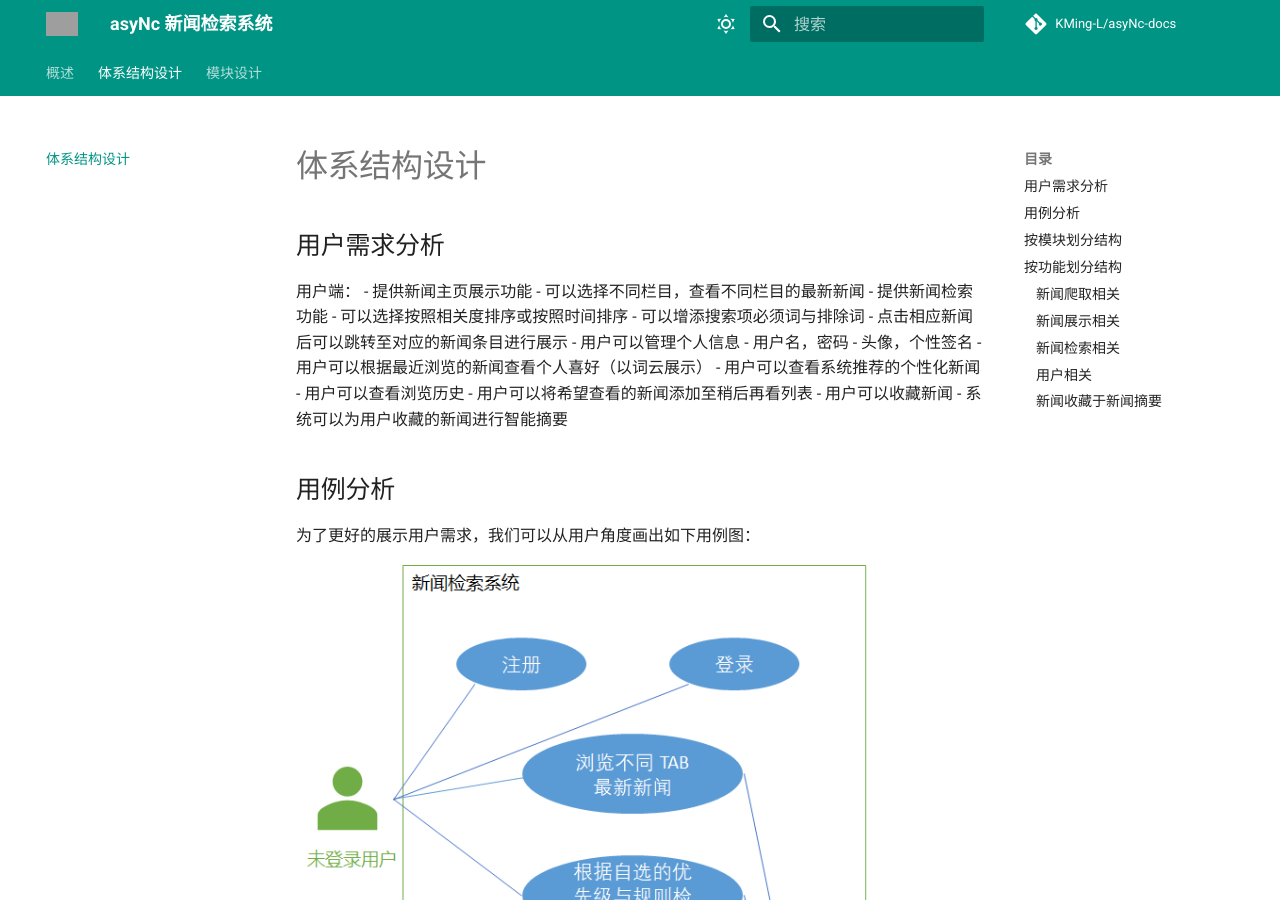
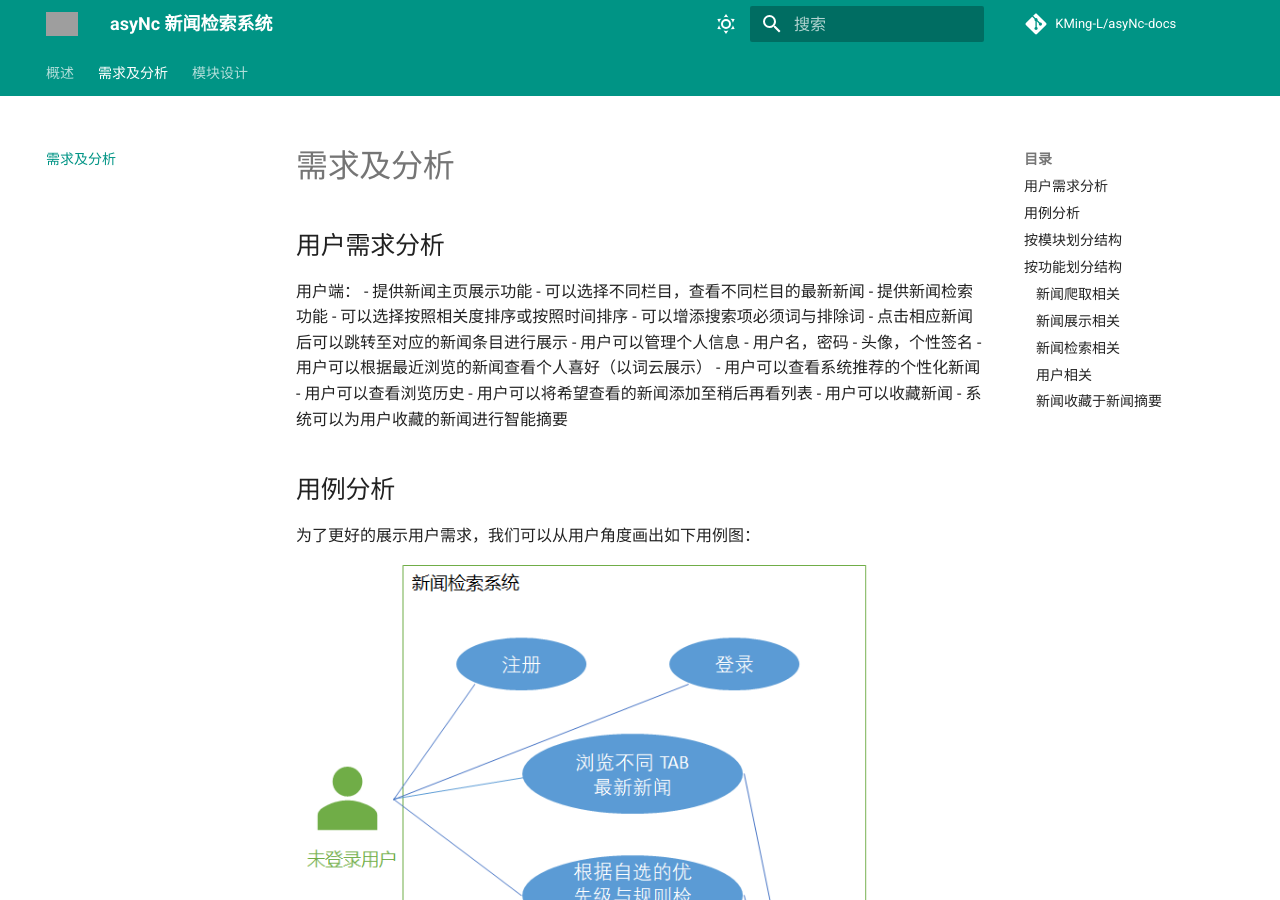
Before and after one commit to KMing-L/asyNc-docs, an MkDocs documentation site: the page built from docs/structure.md, in a window 1280 px wide and 900 px high. Built offline with MkDocs 1.6.1 and Material for MkDocs 9.7.7, drawn with Linux system fonts in a browser that asks for light colours; comment, search, counter and statistics services are not loaded; grey boxes are pictures that could not be loaded.

Commit message:
用例图

```diff
--- a/docs/structure.md
+++ b/docs/structure.md
@@ -1,4 +1,4 @@
-# 体系结构设计
+# 需求及分析
 
 ## 用户需求分析
 
--- a/mkdocs.yml
+++ b/mkdocs.yml
@@ -81,7 +81,7 @@ markdown_extensions:
 
 nav:
   - 概述: index.md
-  - 体系结构设计: structure.md
+  - 需求及分析: structure.md
   - 模块设计:
     - 数据库设计: modules/database.md
     - 模块间主要接口设计: modules/api.md
```
